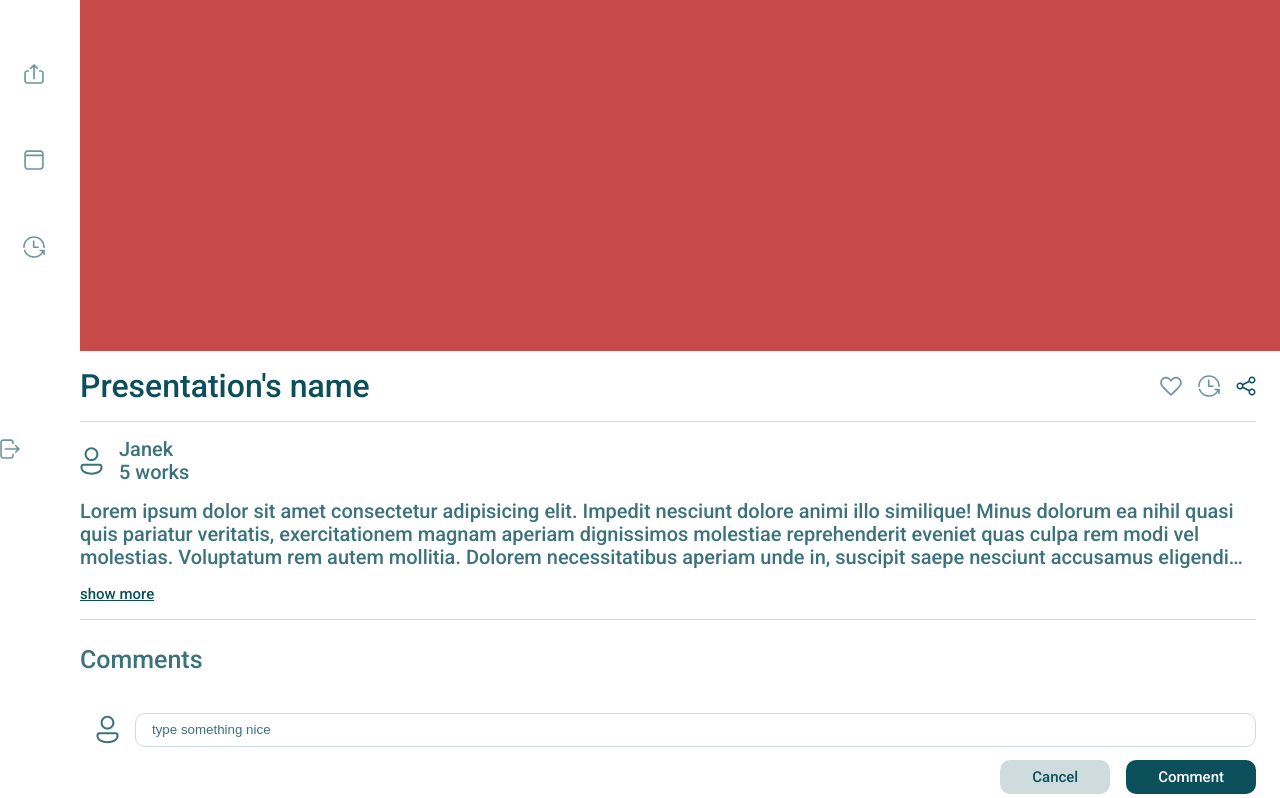
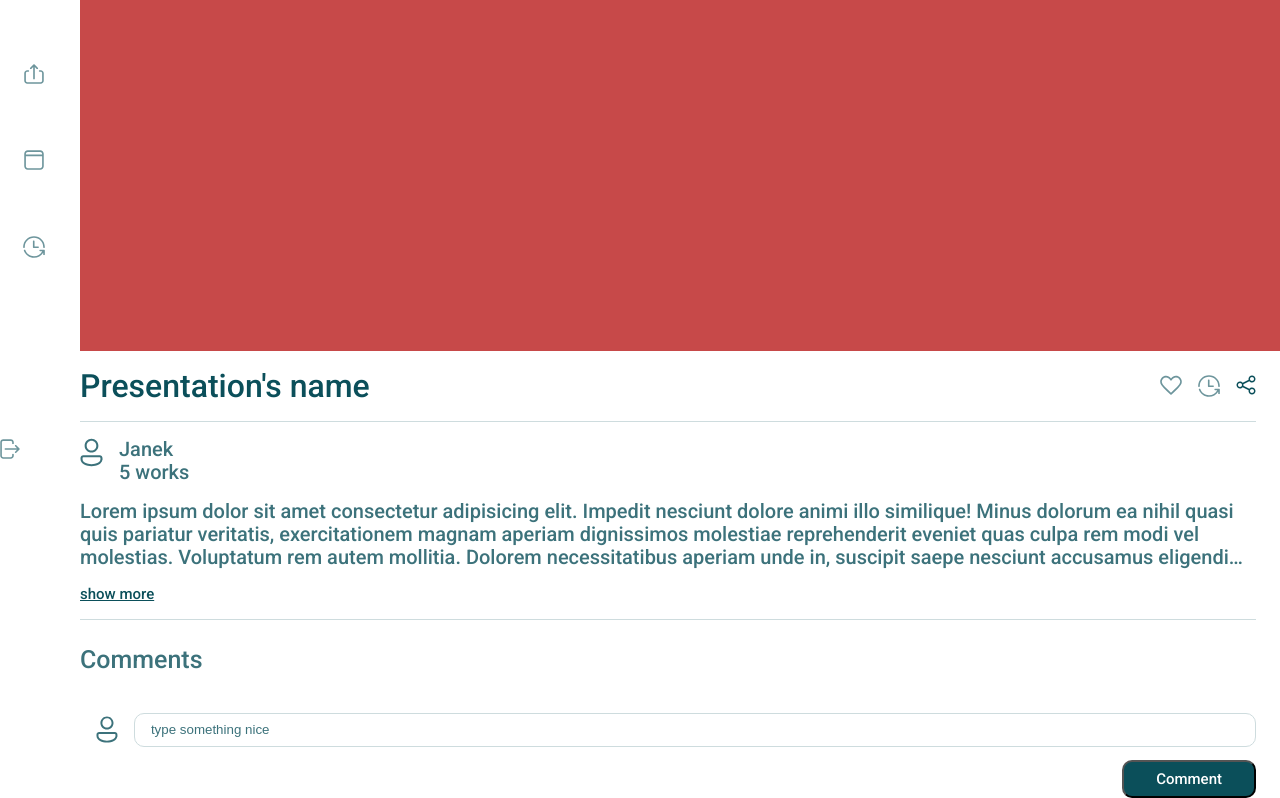
Before and after one commit to skygate/sky-lectures, a React (Create React App) app in the folder frontend/: page /Player in a window 1280 px wide. Shown: the part 337-1135 px from the top of the page. Built offline with nearby package versions, Linux system fonts and the light colour scheme.

Commit message:
added form changed img to svg components

```diff
--- a/frontend/src/components/NewComment/NewComment.modules.scss
+++ b/frontend/src/components/NewComment/NewComment.modules.scss
@@ -11,32 +11,23 @@
   color: #3c727b;
 }
 .new-comment {
-  img {
+  svg {
     margin: 1rem;
   }
   display: flex;
 }
-.buttons-container {
-  a {
-    cursor: pointer;
+
+.submit-comment-btn {
   font-family: Roboto;
   border-radius: 10px;
   font-size: 15px;
   line-height: 18px;
   padding: 0.5rem 2rem;
-  }
-  :first-child {
-    background: #cedcde;
-    color: #0b4f5a;
-  }
-  :last-child {
   background: #0b4f5a;
   color: white;
-  }
-  width: 100%;
-  display: flex;
-  gap: 1rem;
-  justify-content: flex-end;
+  margin-right: 0;
+  margin-left: auto;
+  display: block;
 }
 
 .comments-container {
--- a/frontend/src/components/NewComment/NewComment.tsx
+++ b/frontend/src/components/NewComment/NewComment.tsx
@@ -1,20 +1,22 @@
-import person from "../../assets/icons/person.svg";
+import { ReactComponent as Person } from "../../assets/icons/person.svg";
 import "./NewComment.modules.scss";
 const NewComment = () => {
   return (
     <div className="comments-container">
+      <form>
         <div className="new-comment">
-        <img src={person} alt="person" />
+          <Person />
           <input
             type="text"
             className="comment-input"
             placeholder="type something nice"
           />
         </div>
-      <div className="buttons-container">
-        <a>Cancel</a>
-        <a>Comment</a>
-      </div>
+
+        <button type="submit" className="submit-comment-btn">
+          Comment
+        </button>
+      </form>
     </div>
   );
 };
--- a/frontend/src/screens/Player/Player.tsx
+++ b/frontend/src/screens/Player/Player.tsx
@@ -1,9 +1,9 @@
 import Sidebar from "../../components/Sidebar/Sidebar";
 import "./Player.modules.scss";
-import person from "../../assets/icons/person.svg";
-import heart from "../../assets/icons/heart.svg";
-import clock from "../../assets/icons/clock.svg";
-import share from "../../assets/icons/share.svg";
+import { ReactComponent as PersonIcon } from "../../assets/icons/person.svg";
+import { ReactComponent as HeartIcon } from "../../assets/icons/heart.svg";
+import { ReactComponent as ClockIcon } from "../../assets/icons/clock.svg";
+import { ReactComponent as ShareIcon } from "../../assets/icons/share.svg";
 import NewComment from "../../components/NewComment/NewComment";
 import { useState } from "react";
 const Player = () => {
@@ -15,18 +15,18 @@ const Player = () => {
     <>
       <Sidebar />
       <div className="player-content">
-        <div className="video-player">s</div>
+        <div className="video-player"></div>
         <div className="video-info">
           <div className="video-name">
             Presentation's name
             <div className="video-actions">
-              <img src={heart} alt="heart" />
-              <img src={clock} alt="clock" />
-              <img src={share} alt="share" />
+              <HeartIcon />
+              <ClockIcon />
+              <ShareIcon />
             </div>
           </div>
           <div className="author">
-            <img src={person} alt="person" />
+            <PersonIcon />
             <div className="author-info">
               <div className="author-name">Janek</div>
               <div className="author-works">5 works</div>
--- a/frontend/src/screens/SignUp/SignUp.modules.scss
+++ b/frontend/src/screens/SignUp/SignUp.modules.scss
@@ -38,9 +38,12 @@ body {
   line-height: 23px;
   color: #0b4f5a;
 }
-form > * {
-  width: 30rem;
+.sign-fields {
+  form > * {
+    width: 30rem;
+  }
 }
+
 .submit-btn {
   color: white;
   background: #0b4f5a;
```
Lines whose indentation alone changed are shown as unchanged.
